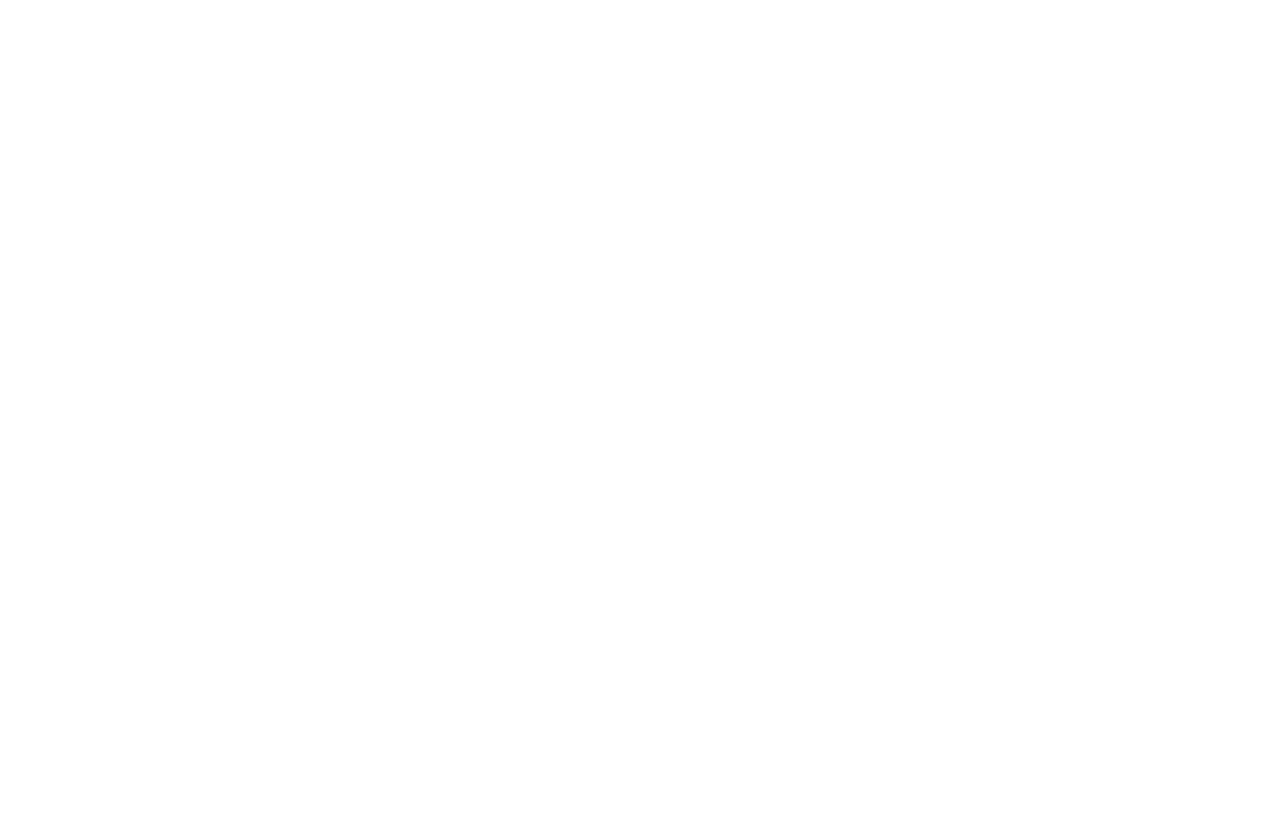
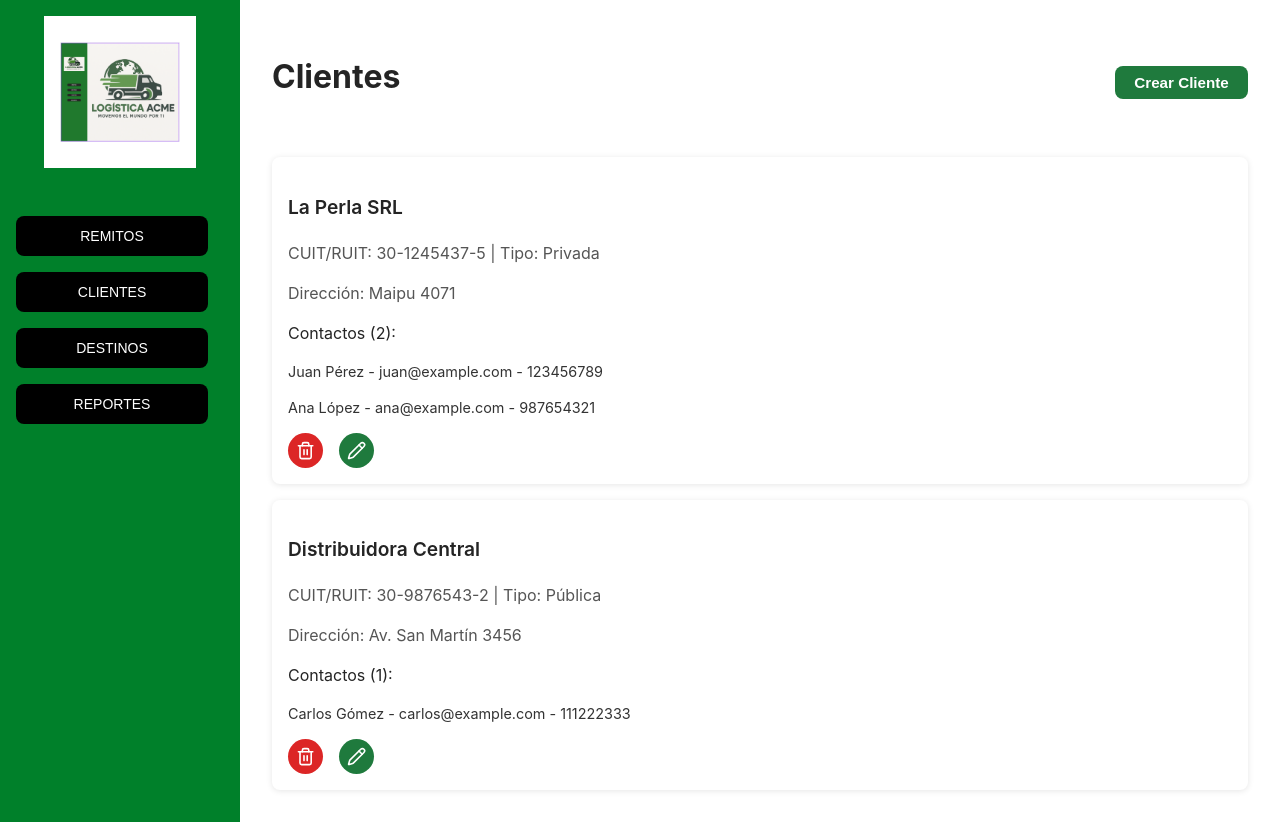
Before and after one commit to DesApp-2025c1-Grupo-3/remitos-frontend, a React (Vite) app: page /clientes in a window 1280 px wide. Before the commit this address had no page. Before the commit the page ends 800 px from the top, so only its background shows below. Built offline with nearby package versions, Linux system fonts and the light colour scheme.

Commit message:
Se agrega pagina principal de clientes. A revisar

```diff
--- a/src/App.jsx
+++ b/src/App.jsx
@@ -1,6 +1,7 @@
 import React from "react"
 import Layout from "./components/Layout"
 import Home from "./pages/Home"
+import Clientes from "./pages/clientes/Clientes"
 import Destinos from "./pages/destinos/Destinos"
 import NuevoDestino from "./pages/destinos/NuevoDestino"
 import EditarDestino from "./pages/destinos/EditarDestino"
@@ -11,6 +12,7 @@
     <Routes>
       <Route path="/" element={<Layout />}>
         <Route index element={<Home />} />
+        <Route path="clientes" element={<Clientes />} />
         <Route path="destinos" element={<Destinos />} />
         <Route path="destinos/nuevo" element={<NuevoDestino />} />
         <Route path="destinos/editar/:id" element={<EditarDestino />} />
--- /dev/null
+++ b/src/pages/clientes/Clientes.jsx
@@ -0,0 +1,91 @@
+import React, { useState, useEffect } from "react";
+import { useNavigate, Link } from "react-router-dom";
+import styles from "./clientes.module.css";
+import { clientesService } from "../../services/clientesService";
+import { Pencil, Trash2 } from "lucide-react";  // Importa los íconos
+
+export default function Clientes() {
+  const [clientes, setClientes] = useState([]);
+  const [loading, setLoading] = useState(true);
+  const [error, setError] = useState(null);
+  const navigate = useNavigate();
+
+  useEffect(() => {
+    const fetchClientes = async () => {
+      try {
+        const data = await clientesService.getClientes();
+        setClientes(data);
+        setError(null);
+      } catch (err) {
+        setError("Error al cargar los clientes");
+        console.error(err);
+      } finally {
+        setLoading(false);
+      }
+    };
+    fetchClientes();
+  }, []);
+
+  const handleDelete = async (id) => {
+    try {
+      await clientesService.deleteCliente(id);
+      setClientes((prev) => prev.filter((cliente) => cliente.id !== id));
+    } catch (err) {
+      console.error("Error al eliminar cliente", err);
+    }
+  };
+
+  if (loading) return <p>Cargando clientes...</p>;
+  if (error) return <p>{error}</p>;
+
+  return (
+    <div className={styles.contenedor}>
+      <div className={styles.encabezado}>
+        <h1 className={styles.titulo}>Clientes</h1>
+        <Link to="/clientes/nuevo">
+          <button className={styles.botonCrear}>Crear Cliente</button>
+        </Link>
+      </div>
+
+      <div className={styles.listaClientes}>
+        {clientes.map((cliente) => (
+          <div key={cliente.id} className={styles.clienteCard}>
+            <div className={styles.clienteContenido}>
+              <div>
+                <p className={styles.clienteTexto}>{cliente.razonSocial}</p>
+                <p className={styles.clienteSecundario}>
+                  CUIT/RUIT: {cliente.cuit_rut} | Tipo: {cliente.tipoEmpresa}
+                </p>
+                <p className={styles.clienteSecundario}>Dirección: {cliente.direccion}</p>
+                <div className={styles.contactos}>
+                  <p className="text-sm font-medium">
+                    Contactos ({cliente.contactos?.length ?? 0}):
+                  </p>
+                  {cliente.contactos?.map((contacto, index) => (
+                    <p key={index} className={styles.contactoItem}>
+                      {contacto.nombre} - {contacto.email} - {contacto.telefono}
+                    </p>
+                  ))}
+                </div>
+              </div>
+              <div className={styles.botonGrupo}>
+                <button
+                  className={`${styles.botonAccion} ${styles.botonBorrar}`}
+                  onClick={() => handleDelete(cliente.id)}
+                  title="Borrar"
+                >
+                  <Trash2 /> {/* Ícono de Borrar */}
+                </button>
+                <Link to={`/clientes/editar/${cliente.id}`}>
+                  <button className={`${styles.botonAccion} ${styles.botonEditar}`} title="Editar">
+                    <Pencil /> {/* Ícono de Editar */}
+                  </button>
+                </Link>
+              </div>
+            </div>
+          </div>
+        ))}
+      </div>
+    </div>
+  );
+}
--- /dev/null
+++ b/src/pages/clientes/clientes.module.css
@@ -0,0 +1,122 @@
+/* Estilo para el contenedor principal */
+.contenedor {
+  padding: 2rem;
+}
+
+/* Estilo para el encabezado */
+.encabezado {
+  display: flex;
+  justify-content: space-between;
+  align-items: center;
+  margin-bottom: 1.5rem;
+}
+
+.titulo {
+  font-size: 2rem;
+  font-weight: bold;
+  margin-bottom: 2rem;
+}
+
+/* Estilo para el botón de crear cliente */
+.botonCrear {
+  background: #1F7A3D;
+  color: #fff;
+  border: none;
+  border-radius: 0.5rem;
+  padding: 0.5rem 1.2rem;
+  font-size: 0.95rem;
+  font-weight: 600;
+  cursor: pointer;
+  transition: background 0.2s, box-shadow 0.2s, transform 0.1s;
+}
+
+.botonCrear:hover {
+  background: #17602e;
+}
+
+/* Estilo para la lista de clientes */
+.listaClientes {
+  display: flex;
+  flex-direction: column;
+  gap: 1rem;
+}
+
+.clienteCard {
+  background: #fff;
+  border-radius: 0.5rem;
+  box-shadow: 0 1px 6px rgba(0, 0, 0, 0.1);
+  padding: 1rem;
+  display: flex;
+  justify-content: space-between;
+  align-items: center;
+}
+
+.clienteContenido {
+  display: flex;
+  flex-direction: column;
+}
+
+.clienteTexto {
+  font-size: 1.2rem;
+  font-weight: 600;
+}
+
+.clienteSecundario {
+  font-size: 1rem;
+  color: #555;
+}
+
+.contactos {
+  margin-top: 1rem;
+}
+
+.contactoItem {
+  font-size: 0.9rem;
+  color: #333;
+}
+
+.botonGrupo {
+  display: flex;
+  gap: 1rem;
+  align-items: center;
+}
+
+.botonAccion {
+  background: #1F7A3D;
+  color: #fff;
+  border: none;
+  border-radius: 1.2rem;
+  padding: 0.5rem;
+  font-size: 0.95rem;
+  font-weight: 500;
+  cursor: pointer;
+  transition: background 0.2s, box-shadow 0.2s;
+  display: flex;
+  align-items: center;
+  justify-content: center;
+}
+
+.botonAccion:hover {
+  background: #17602e;
+}
+
+.botonAccion svg {
+  width: 1.2rem;
+  height: 1.2rem;
+}
+
+.botonBorrar {
+  background: #dc2626;
+}
+
+.botonBorrar:hover {
+  background: #b91c1c;
+}
+
+.botonEditar {
+  background: #1F7A3D;
+}
+
+.botonEditar:hover {
+  background: #17602e;
+}
--- /dev/null
+++ b/src/services/clientesService.ts
@@ -0,0 +1,126 @@
+//import axios from 'axios';
+
+const API_URL = 'http://localhost:3000/api'; // Ajusta la URL según tu configuración
+
+export interface Cliente {
+    id: number;
+    razonSocial: string,
+    cuit_rut: string,
+    direccion: string,
+    tipoEmpresa: string,
+    contactos
+}
+
+// Datos mock para desarrollo
+const mockClientes: Cliente[] = [
+  {
+    id: 1,
+    razonSocial: "La Perla SRL",
+    cuit_rut: "30-1245437-5",
+    direccion: "Maipu 4071",
+    tipoEmpresa: "Privada",
+    contactos: [
+      { nombre: "Juan Pérez", email: "juan@example.com", telefono: "123456789" },
+      { nombre: "Ana López", email: "ana@example.com", telefono: "987654321" }
+    ]
+  },
+  {
+    id: 2,
+    razonSocial: "Distribuidora Central",
+    cuit_rut: "30-9876543-2",
+    direccion: "Av. San Martín 3456",
+    tipoEmpresa: "Pública",
+    contactos: [
+      { nombre: "Carlos Gómez", email: "carlos@example.com", telefono: "111222333" }
+    ]
+  }
+];
+
+
+
+export const clientesService = {
+  // Obtener todos los clientes
+  async getClientes(): Promise<Cliente[]> {
+    try {
+      // Simulamos un delay de la API
+      await new Promise(resolve => setTimeout(resolve, 500));
+      return mockClientes;
+      // const response = await axios.get(`${API_URL}/clientes`);
+      // return response.data;
+    } catch (error) {
+      console.error('Error al obtener clientes:', error);
+      throw error;
+    }
+  },
+
+  // Obtener un cliente por ID
+  async getClienteById(id: number): Promise<Cliente> {
+    try {
+      // Simulamos un delay de la API
+      await new Promise(resolve => setTimeout(resolve, 500));
+      const cliente = mockClientes.find(d => d.id === id);
+      if (!cliente) throw new Error('Cliente no encontrado');
+      return cliente;
+      // const response = await axios.get(`${API_URL}/cliente/${id}`);
+      // return response.data;
+    } catch (error) {
+      console.error(`Error al obtener cliente con ID ${id}:`, error);
+      throw error;
+    }
+  },
+
+  // Crear un nuevo cliente
+  async createCliente(cliente: Omit<Cliente, 'id'>): Promise<Cliente> {
+    try {
+      // Simulamos un delay de la API
+      await new Promise(resolve => setTimeout(resolve, 500));
+      const newCliente = {
+        ...cliente,
+        id: Math.max(...mockClientes.map(d => d.id)) + 1
+      };
+      mockClientes.push(newCliente);
+      return newCliente;
+      // const response = await axios.post(`${API_URL}/cliente`, cliente);
+      // return response.data;
+    } catch (error) {
+      console.error('Error al crear cliente:', error);
+      throw error;
+    }
+  },
+
+  // Actualizar un cliente existente
+  async updateCliente(id: number, cliente:Partial<Cliente>): Promise<Cliente> {
+    try {
+      // Simulamos un delay de la API
+      await new Promise(resolve => setTimeout(resolve, 500));
+      const index = mockClientes.findIndex(d => d.id === id);
+      if (index === -1) throw new Error('Cliente no encontrado');
+
+      mockClientes[index] = {
+        ...mockClientes[index],
+        ...cliente
+      };
+      return mockClientes[index];
+      // const response = await axios.put(`${API_URL}/cliente/${id}`, cliente);
+      // return response.data;
+    } catch (error) {
+      console.error(`Error al actualizar cliente con ID ${id}:`, error);
+      throw error;
+    }
+  },
+
+  // Eliminar un cliente
+  async deleteCliente(id: number): Promise<void> {
+    try {
+      // Simulamos un delay de la API
+      await new Promise(resolve => setTimeout(resolve, 500));
+      const index = mockClientes.findIndex(d => d.id === id);
+      if (index === -1) throw new Error('Cliente no encontrado');
+      mockClientes.splice(index, 1);
+      // await axios.delete(`${API_URL}/cliente/${id}`);
+    } catch (error) {
+      console.error(`Error al eliminar cliente con ID ${id}:`, error);
+      throw error;
+    }
+  }
+};
```
